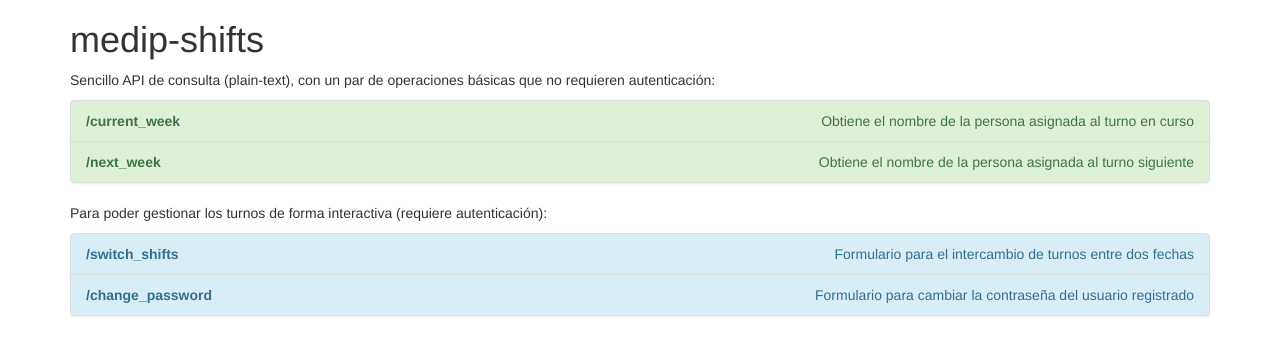
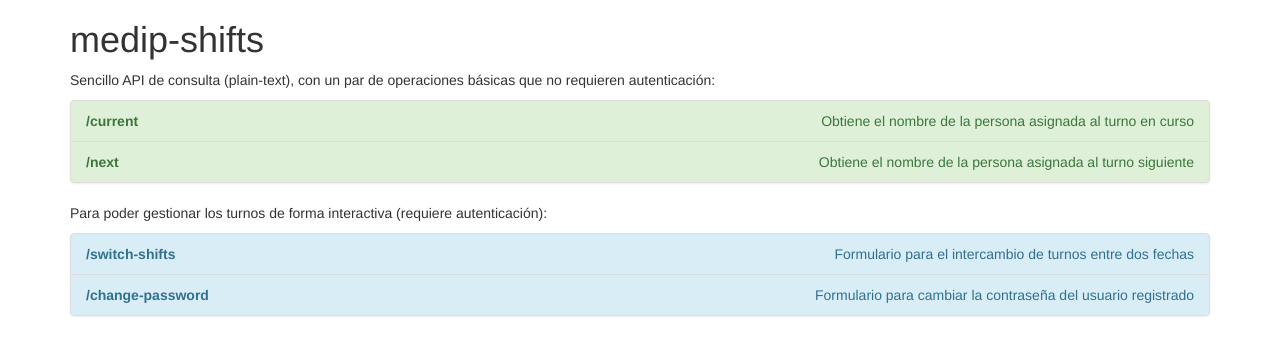
Before and after one commit to mtribaldos/django-shift, a Django app: page / in a window 1280 px wide. Shown: the top 356 px of the page. Run offline with Django 3.2, Linux system fonts and the light colour scheme; some libraries are stand-ins or nearby versions.

Commit message:
Simplify name of some operation names (changing their URLs)

```diff
--- a/config/urls.py
+++ b/config/urls.py
@@ -1,7 +1,12 @@
 """django_shifts URL Configuration
 """
+
 from django.conf.urls import url, include
+from django.contrib import admin
+
+
 
 urlpatterns = [
+    url(r'^admin/', admin.site.urls),
     url(r'^', include('shifts.urls', namespace="shifts")),
 ]
--- a/shifts/templates/landing_page.html
+++ b/shifts/templates/landing_page.html
@@ -8,12 +8,12 @@
 <h1>medip-shifts</h1>
 <p>Sencillo API de consulta (plain-text), con un par de operaciones básicas que no requieren autenticación:</p>
 <div class="list-group">
-  <a href="/current_week" class="list-group-item list-group-item-action list-group-item-success"><div class="pull-left"><b>/current_week</b></div><div class="pull-right">Obtiene el nombre de la persona asignada al turno en curso</div><div class="clearfix"></div></a>
-  <a href="/next_week" class="list-group-item list-group-item-action list-group-item-success"><div class="pull-left"><b>/next_week</b></div><div class="pull-right">Obtiene el nombre de la persona asignada al turno siguiente</div><div class="clearfix"></div></a>
+  <a href="/current" class="list-group-item list-group-item-action list-group-item-success"><div class="pull-left"><b>/current</b></div><div class="pull-right">Obtiene el nombre de la persona asignada al turno en curso</div><div class="clearfix"></div></a>
+  <a href="/next" class="list-group-item list-group-item-action list-group-item-success"><div class="pull-left"><b>/next</b></div><div class="pull-right">Obtiene el nombre de la persona asignada al turno siguiente</div><div class="clearfix"></div></a>
 </div>
 <p>Para poder gestionar los turnos de forma interactiva (requiere autenticación):</p>
 <div class="list-group">
-    <a href="/switch_shifts" class="list-group-item list-group-item-action list-group-item-info"><div class="pull-left"><b>/switch_shifts</b></div><div class="pull-right">Formulario para el intercambio de turnos entre dos fechas</div><div class="clearfix"></div></a>
-    <a href="/change_password" class="list-group-item list-group-item-action list-group-item-info"><div class="pull-left"><b>/change_password</b></div><div class="pull-right">Formulario para cambiar la contraseña del usuario registrado</div><div class="clearfix"></div></a>
+    <a href="/switch-shifts" class="list-group-item list-group-item-action list-group-item-info"><div class="pull-left"><b>/switch-shifts</b></div><div class="pull-right">Formulario para el intercambio de turnos entre dos fechas</div><div class="clearfix"></div></a>
+    <a href="/change-password" class="list-group-item list-group-item-action list-group-item-info"><div class="pull-left"><b>/change-password</b></div><div class="pull-right">Formulario para cambiar la contraseña del usuario registrado</div><div class="clearfix"></div></a>
 </div>
 </div>
```
